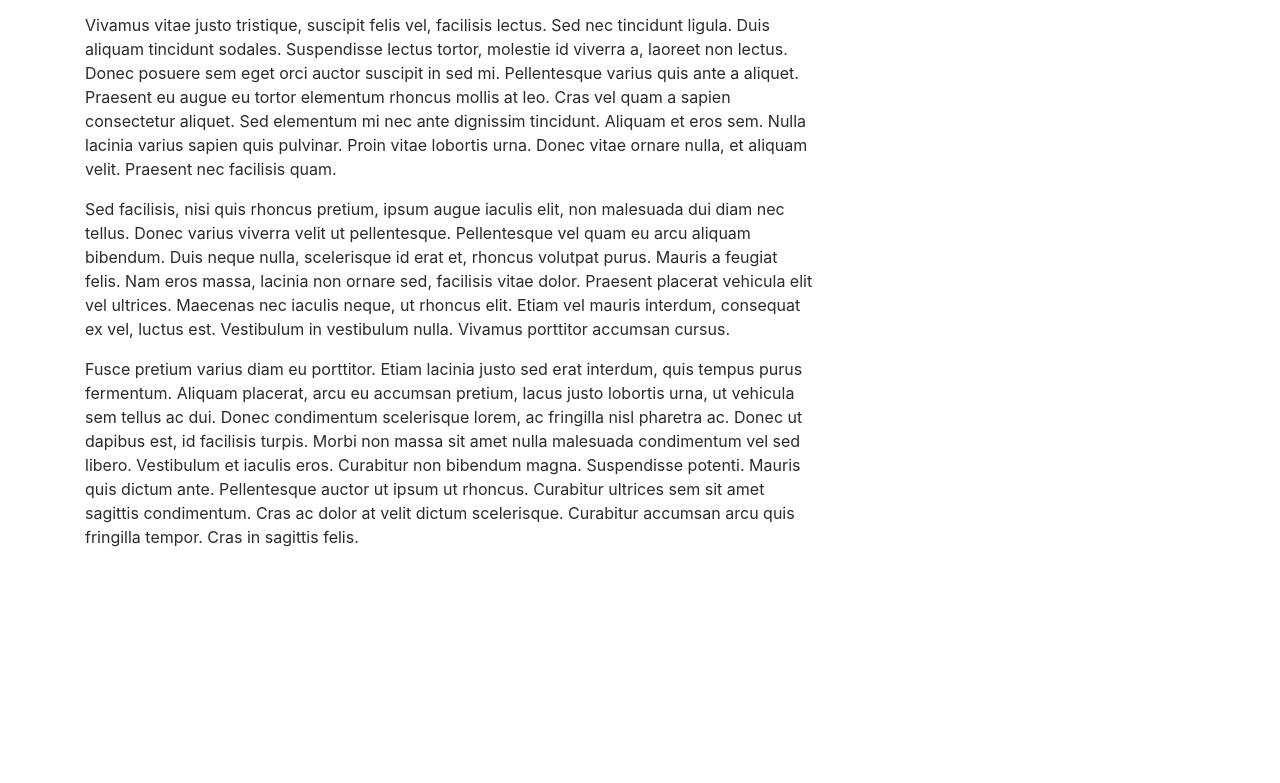
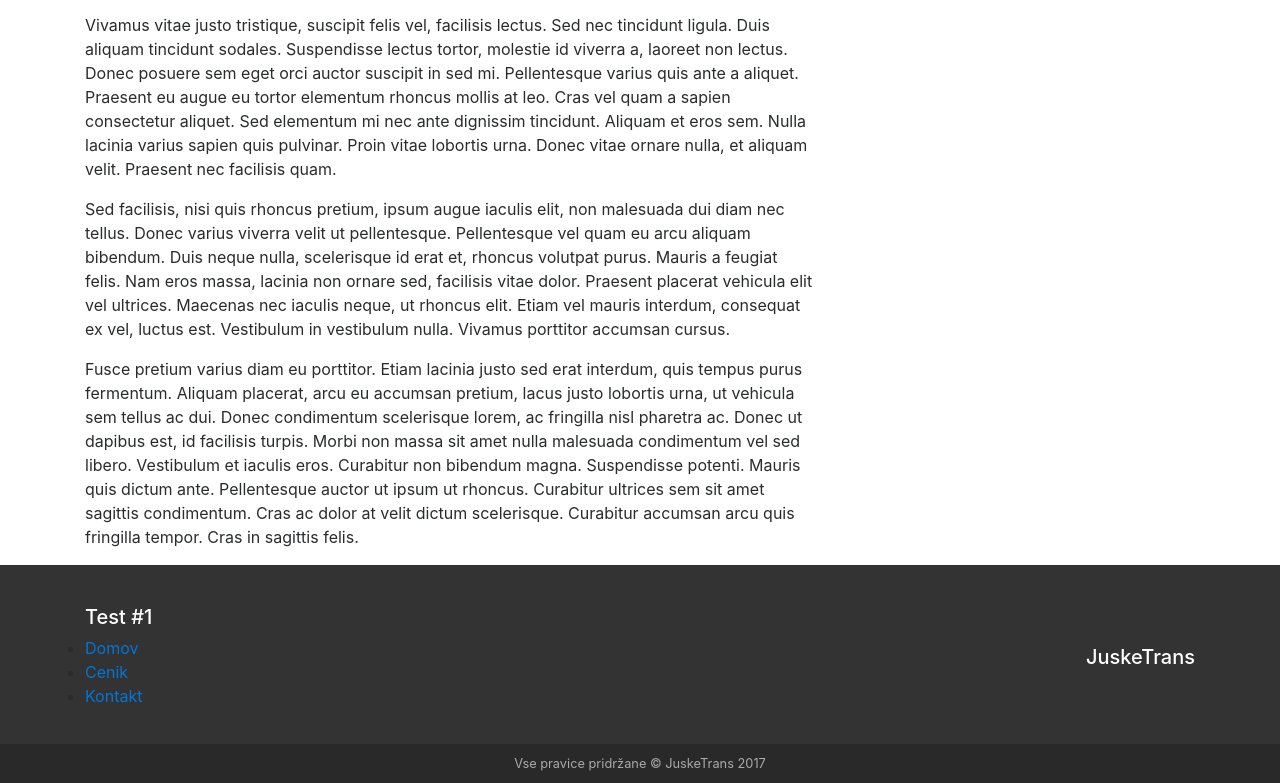
Before and after one commit to mihavidakovic/testis, a plain HTML site: page index.html in a window 1280 px wide. Shown: the part 594-1377 px from the top of the page. Before the commit the page ends 1159 px from the top, so only its background shows below. Drawn offline with nearby package versions, Linux system fonts and the light colour scheme; a script that the page names is missing.

Commit message:
more dizajn

```diff
--- a/css/master.sass
+++ b/css/master.sass
@@ -6,6 +6,9 @@ body
 	*
 		margin: 0
 		padding: 0
+
+.float-right
+	float: right
 
 .navbar
 	.navbar-nav
@@ -18,6 +21,8 @@ main
 aside
 	margin-top: 20px
 	height: auto
+	.sticky-top
+		padding-top: 20px
 	.inside
 		background-color: rgba(#000, 0.03)
 		border: 1px solid rgba(#000, 0.07)
@@ -25,3 +30,26 @@ aside
 		padding: 20px
 		ul
 			list-style: none
+
+footer
+	width: 100%
+	float: left
+	background-color: rgba(#000, 0.8)
+	border-top: 1px solid rgba(#000, 0.1)
+	padding: 40px 0 0
+	h5
+		color: rgba(#fff, 1)
+	.mini-logo
+		margin: 40px 0 0
+		text-align: right
+	.bottom
+		width: 100%
+		float: left
+		background-color: rgba(#000, 0.2)
+		text-align: center
+		padding: 10px 0
+		margin-top: 20px
+		p
+			margin: 0
+			color: rgba(#fff, 0.6)
+			font-size: 0.8em
--- a/index.html
+++ b/index.html
@@ -30,8 +30,6 @@
 			  </div>
 		</div>
 	</nav>
-
-
 	<div class="container">
 		<div class="row">
 			<main class="col-lg-8">
@@ -47,6 +45,7 @@
 				<p>Fusce pretium varius diam eu porttitor. Etiam lacinia justo sed erat interdum, quis tempus purus fermentum. Aliquam placerat, arcu eu accumsan pretium, lacus justo lobortis urna, ut vehicula sem tellus ac dui. Donec condimentum scelerisque lorem, ac fringilla nisl pharetra ac. Donec ut dapibus est, id facilisis turpis. Morbi non massa sit amet nulla malesuada condimentum vel sed libero. Vestibulum et iaculis eros. Curabitur non bibendum magna. Suspendisse potenti. Mauris quis dictum ante. Pellentesque auctor ut ipsum ut rhoncus. Curabitur ultrices sem sit amet sagittis condimentum. Cras ac dolor at velit dictum scelerisque. Curabitur accumsan arcu quis fringilla tempor. Cras in sagittis felis.</p>
 			</main>
 			<aside class="col-lg-4">
+				<div class="sticky-top">
 					<div class="inside">
 						<h4>Stranska vrstica</h4>
 						<ul>
@@ -54,9 +53,35 @@
 							<li><a href="#">Registracija</a></li>
 						</ul>
 					</div>
+				</div>
 			</aside>
 		</div>
 	</div>
+
+	<footer>
+		<div class="container">
+			<div class="row">
+				<div class="col-lg-3">
+					<h5>Test #1</h5>
+					<ul>
+						<li><a href="#">Domov</a></li>
+						<li><a href="#">Cenik</a></li>
+						<li><a href="#">Kontakt</a></li>
+					</ul>
+				</div>
+				<div class="col-lg-7">
+				</div>
+				<div class="col-lg-2 float-right">
+					<h5 class="mini-logo">JuskeTrans</h5>
+				</div>
+			</div>
+		</div>
+		<div class="bottom">
+			<div class="container">
+				<p>Vse pravice pridržane &copy; JuskeTrans 2017</p>
+			</div>
+		</div>
+	</footer>
 
 	<script src="https://code.jquery.com/jquery-3.1.1.slim.min.js" integrity="sha384-A7FZj7v+d/sdmMqp/nOQwliLvUsJfDHW+k9Omg/a/EheAdgtzNs3hpfag6Ed950n" crossorigin="anonymous"></script>
 	<script src="https://cdnjs.cloudflare.com/ajax/libs/tether/1.4.0/js/tether.min.js" integrity="sha384-DztdAPBWPRXSA/3eYEEUWrWCy7G5KFbe8fFjk5JAIxUYHKkDx6Qin1DkWx51bBrb" crossorigin="anonymous"></script>
```
Also changed, not shown: css/master.css. Lines whose indentation alone changed are shown as unchanged.
